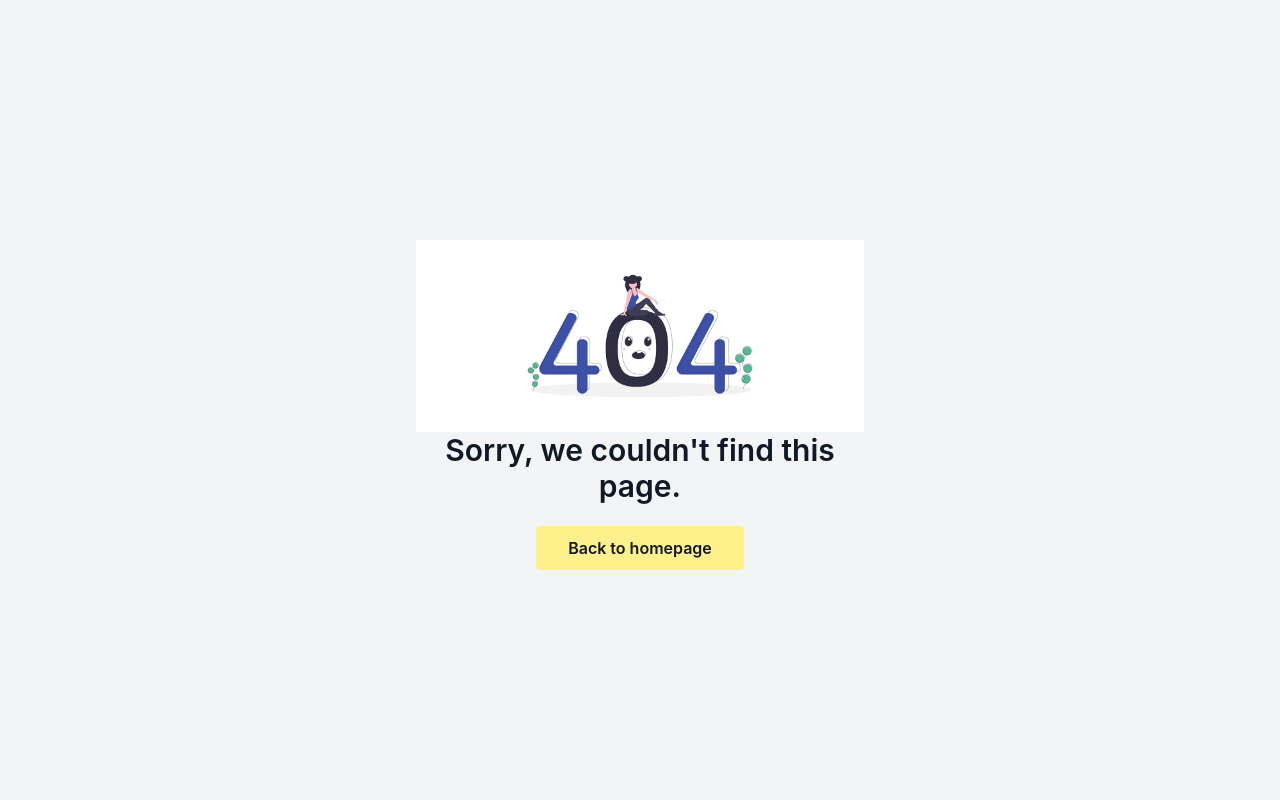
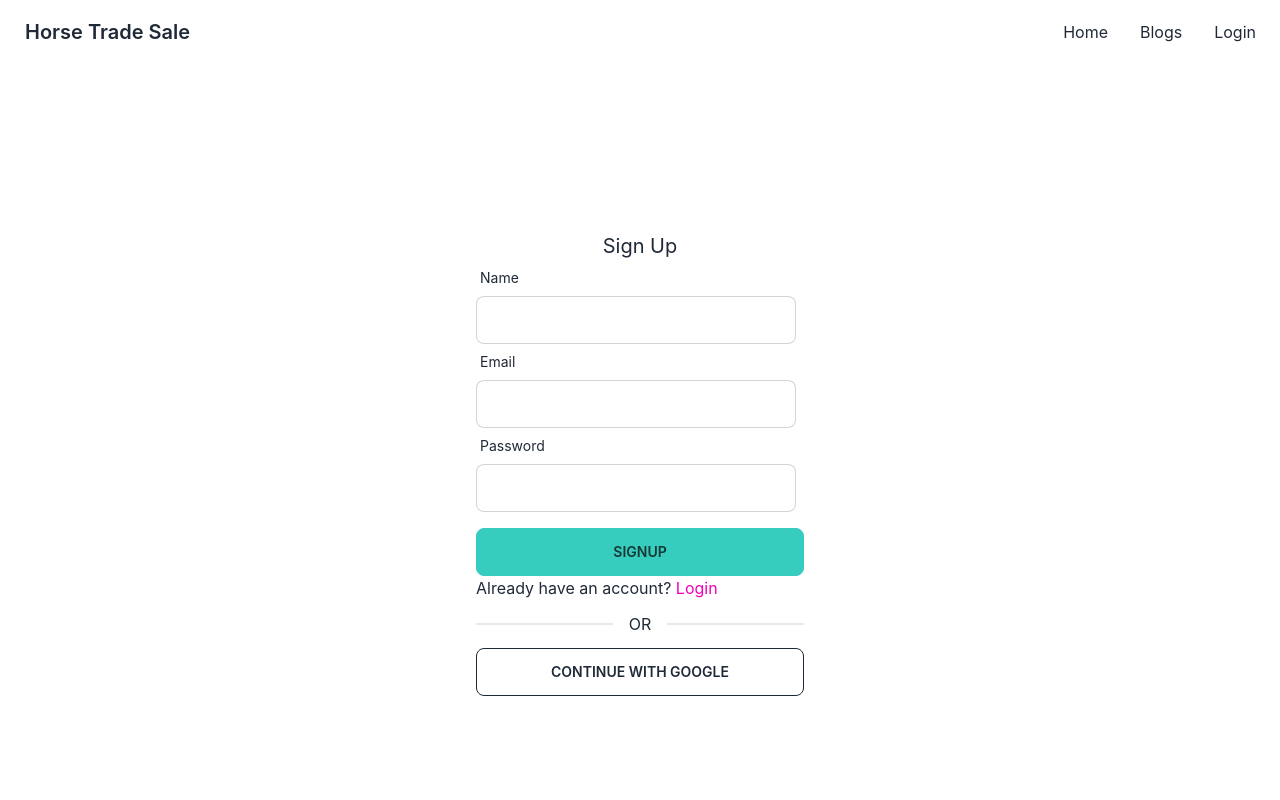
Before and after one commit to AshrafulMorsalinSizan99/horse-trade-sale-client, a React (Create React App) app: page /signup in a window 1280 px wide. Shown: the top 800 px of the page. Built offline with nearby package versions, Linux system fonts and the light colour scheme; no server answers.

Commit message:
login and signup added

```diff
--- a/package.json
+++ b/package.json
@@ -7,8 +7,11 @@
     "@testing-library/react": "^13.4.0",
     "@testing-library/user-event": "^13.5.0",
     "daisyui": "^2.41.0",
+    "firebase": "^9.14.0",
     "react": "^18.2.0",
     "react-dom": "^18.2.0",
+    "react-hook-form": "^7.39.5",
+    "react-hot-toast": "^2.4.0",
     "react-router-dom": "^6.4.3",
     "react-scripts": "5.0.1",
     "web-vitals": "^2.1.4"
--- a/src/App.js
+++ b/src/App.js
@@ -1,4 +1,4 @@
-
+import { Toaster } from 'react-hot-toast';
 import { RouterProvider } from 'react-router-dom';
 import './App.css';
 import router from './Routes/Routes/Routes';
@@ -7,6 +7,7 @@
   return (
     <div className='max-w-[1440px] mx-auto'>
       <RouterProvider router={router}></RouterProvider>
+      <Toaster></Toaster>
     </div>
   );
 }
--- a/src/Pages/Login/Login.js
+++ b/src/Pages/Login/Login.js
@@ -1,9 +1,60 @@
-import React from 'react';
+import React, { useContext, useState } from 'react';
+import { useForm } from 'react-hook-form';
+import { Link } from 'react-router-dom';
+import { AuthContext } from '../../contexts/AuthProvider';
+const Login = () => {
+    const { register, formState: { errors }, handleSubmit } = useForm();
+    const { signIn } = useContext(AuthContext);
+    const [loginError, setLoginError] = useState('');
+    const handleLogin = data => {
+        console.log(data);
+        setLoginError('');
+        signIn(data.email, data.password)
+            .then(result => {
+                const user = result.user;
+                console.log(user);
+            })
+            .catch(err => {
+                console.log(err.message);
+                setLoginError(err.message);
+            });
+    }
+    return (
+        <div className='h-[800px]  flex justify-center items-center'>
+            <div className='w-96 p-7'>
+                <h2 className='text-xl text-center'>Login</h2>
+                <form onSubmit={handleSubmit(handleLogin)}>
 
-const Login = () => {
-    return (
-        <div>
-            <h2>This is login</h2>
+                    <div className="form-control w-full max-w-xs">
+                        <label className="label">
+                            <span className="label-text">Email</span>
+
+                        </label>
+                        <input type="text" {...register("email", { required: "Email address is required" })} className="input input-bordered w-full max-w-xs" />
+                        {errors.email && <p className='text-red-600'>{errors.email?.message}</p>}
+
+                    </div>
+                    <div className="form-control w-full max-w-xs">
+                        <label className="label">
+                            <span className="label-text">Password</span>
+
+                        </label>
+                        <input type="password" {...register("password", { required: "Password is required" })} className="input input-bordered w-full max-w-xs" />
+                        <label className="label">
+                            <span className="label-text">Forget Password?</span>
+
+                        </label>
+                        {errors.password && <p className='text-red-600'>{errors.password?.message}</p>}
+                    </div>
+                    <input className='btn btn-accent w-full' value="login" type="submit" />
+                    <div>
+                        {loginError && <p className='text-red-600'>{loginError}</p>}
+                    </div>
+                </form>
+                <p>New to Horse Trade Sale? <Link className='text-secondary' to='/signup'> Create an account</Link></p>
+                <div className="divider">OR</div>
+                <button className='btn btn-outline w-full'>CONTINUE WITH GOOGLE</button>
+            </div>
         </div>
     );
 };
--- a/src/Pages/Shared/Navbar/Navbar.js
+++ b/src/Pages/Shared/Navbar/Navbar.js
@@ -1,11 +1,22 @@
-import React from 'react';
+import React, { useContext } from 'react';
 import { Link } from 'react-router-dom';
+import { AuthContext } from '../../../contexts/AuthProvider';
 
 const Navbar = () => {
+    const { user, logOut } = useContext(AuthContext);
+
+    const handleLogOut = () => {
+        logOut()
+            .then(() => { })
+            .catch(err => console.error(err))
+    }
     const menuItems = <React.Fragment>
         <li><Link to='/'>Home</Link></li>
         <li><Link to='/blogs'>Blogs</Link></li>
-        <li><Link to='/login'>Login</Link></li>
+        {user?.uid ?
+            <li><button onClick={handleLogOut}>Sign Out</button></li>
+            :
+            <li><Link to='/login'>Login</Link></li>}
     </React.Fragment>
     return (
         <div className="navbar bg-base-100 flex justify-between">
--- /dev/null
+++ b/src/Pages/SignUp/SignUp.js
@@ -0,0 +1,75 @@
+import React, { useContext, useState } from 'react';
+import { Link } from 'react-router-dom';
+import { useForm } from 'react-hook-form';
+import { AuthContext } from '../../contexts/AuthProvider';
+import toast from 'react-hot-toast';
+
+const SignUp = () => {
+    const { register, formState: { errors }, handleSubmit } = useForm();
+    const { createUser, updateUser } = useContext(AuthContext);
+    const [signUpError, setSignUpError] = useState('');
+    const handleSignUp = data => {
+        console.log(data);
+        setSignUpError('');
+        createUser(data.email, data.password)
+            .then(result => {
+                const user = result.user;
+                toast('user created successfully');
+                const userInfo = {
+                    displayName: data.name
+                }
+                updateUser(userInfo)
+                    .then(() => { })
+                    .catch(err => console.error(err))
+            })
+            .catch(err => {
+                console.error(err);
+                setSignUpError(err.message);
+            })
+
+    }
+    return (
+        <div className='h-[800px]  flex justify-center items-center'>
+            <div className='w-96 p-7'>
+                <h2 className='text-xl text-center'>Sign Up</h2>
+                <form onSubmit={handleSubmit(handleSignUp)}>
+
+                    <div className="form-control w-full max-w-xs">
+                        <label className="label">
+                            <span className="label-text">Name</span>
+
+                        </label>
+                        <input type="text" {...register("name", { required: "Name is required" })} className="input input-bordered w-full max-w-xs" />
+                        {errors.name && <p className='text-red-600'>{errors.name?.message}</p>}
+
+                    </div>
+                    <div className="form-control w-full max-w-xs">
+                        <label className="label">
+                            <span className="label-text">Email</span>
+
+                        </label>
+                        <input type="text" {...register("email", { required: "Email address is required" })} className="input input-bordered w-full max-w-xs" />
+                        {errors.email && <p className='text-red-600'>{errors.email?.message}</p>}
+
+                    </div>
+                    <div className="form-control w-full max-w-xs mb-4">
+                        <label className="label">
+                            <span className="label-text">Password</span>
+
+                        </label>
+                        <input type="password" {...register("password", { required: "Password is required" })} className="input input-bordered w-full max-w-xs" />
+
+                        {errors.password && <p className='text-red-600'>{errors.password?.message}</p>}
+                    </div>
+                    <input className='btn btn-accent w-full' value="signup" type="submit" />
+                    {signUpError && <p className='text-red-600'>{signUpError}</p>}
+                </form>
+                <p>Already have an account? <Link className='text-secondary' to='/login'> Login</Link></p>
+                <div className="divider">OR</div>
+                <button className='btn btn-outline w-full'>CONTINUE WITH GOOGLE</button>
+            </div>
+        </div>
+    );
+};
+
+export default SignUp;
--- a/src/Routes/Routes/Routes.js
+++ b/src/Routes/Routes/Routes.js
@@ -4,6 +4,7 @@
 import ErrorPage from "../../Pages/ErrorPage/ErrorPage";
 import Home from "../../Pages/Homepage/Home/Home";
 import Login from "../../Pages/Login/Login";
+import SignUp from "../../Pages/SignUp/SignUp";
 
 const router = createBrowserRouter([
     {
@@ -22,6 +23,10 @@
             {
                 path: '/login',
                 element: <Login></Login>
+            },
+            {
+                path: '/signup',
+                element: <SignUp></SignUp>
             }
         ]
     }
--- /dev/null
+++ b/src/contexts/AuthProvider.js
@@ -0,0 +1,43 @@
+import React, { createContext, useEffect, useState } from 'react';
+import app from '../firebase/firebase.config';
+import { getAuth, createUserWithEmailAndPassword, signInWithEmailAndPassword, onAuthStateChanged, signOut, updateProfile } from 'firebase/auth';
+
+export const AuthContext = createContext();
+const auth = getAuth(app);
+
+const AuthProvider = ({ children }) => {
+    const [user, setUser] = useState(null);
+    const createUser = (email, password) => {
+        return createUserWithEmailAndPassword(auth, email, password);
+    }
+    const signIn = (email, password) => {
+        return signInWithEmailAndPassword(auth, email, password);
+    }
+    const updateUser = (userInfo) => {
+        return updateProfile(user, userInfo)
+    }
+    const logOut = () => {
+        return signOut(auth)
+    }
+    useEffect(() => {
+        const unsubscribe = onAuthStateChanged(auth, currentUser => {
+            console.log('user observing');
+            setUser(currentUser);
+        });
+        return () => unsubscribe();
+    }, [])
+    const authInfo = {
+        createUser,
+        signIn,
+        logOut,
+        updateUser,
+        user
+    }
+    return (
+        <AuthContext.Provider value={authInfo}>
+            {children}
+        </AuthContext.Provider>
+    );
+};
+
+export default AuthProvider;
--- /dev/null
+++ b/src/firebase/firebase.config.js
@@ -0,0 +1,19 @@
+// Import the functions you need from the SDKs you need
+import { initializeApp } from "firebase/app";
+// TODO: Add SDKs for Firebase products that you want to use
+// https://firebase.google.com/docs/web/setup#available-libraries
+
+// Your web app's Firebase configuration
+const firebaseConfig = {
+    apiKey: process.env.REACT_APP_apiKey,
+    authDomain: process.env.REACT_APP_authDomain,
+    projectId: process.env.REACT_APP_projectId,
+    storageBucket: process.env.REACT_APP_storageBucket,
+    messagingSenderId: process.env.REACT_APP_messagingSenderId,
+    appId: process.env.REACT_APP_appId,
+};
+
+// Initialize Firebase
+const app = initializeApp(firebaseConfig);
+
+export default app;
--- a/src/index.js
+++ b/src/index.js
@@ -3,11 +3,14 @@
 import './index.css';
 import App from './App';
 import reportWebVitals from './reportWebVitals';
+import AuthProvider from './contexts/AuthProvider';
 
 const root = ReactDOM.createRoot(document.getElementById('root'));
 root.render(
   <React.StrictMode>
-    <App />
+    <AuthProvider>
+      <App />
+    </AuthProvider>
   </React.StrictMode>
 );
 
```
Also changed, not shown: 1 other file (tests, documents, lock files or other folders).
